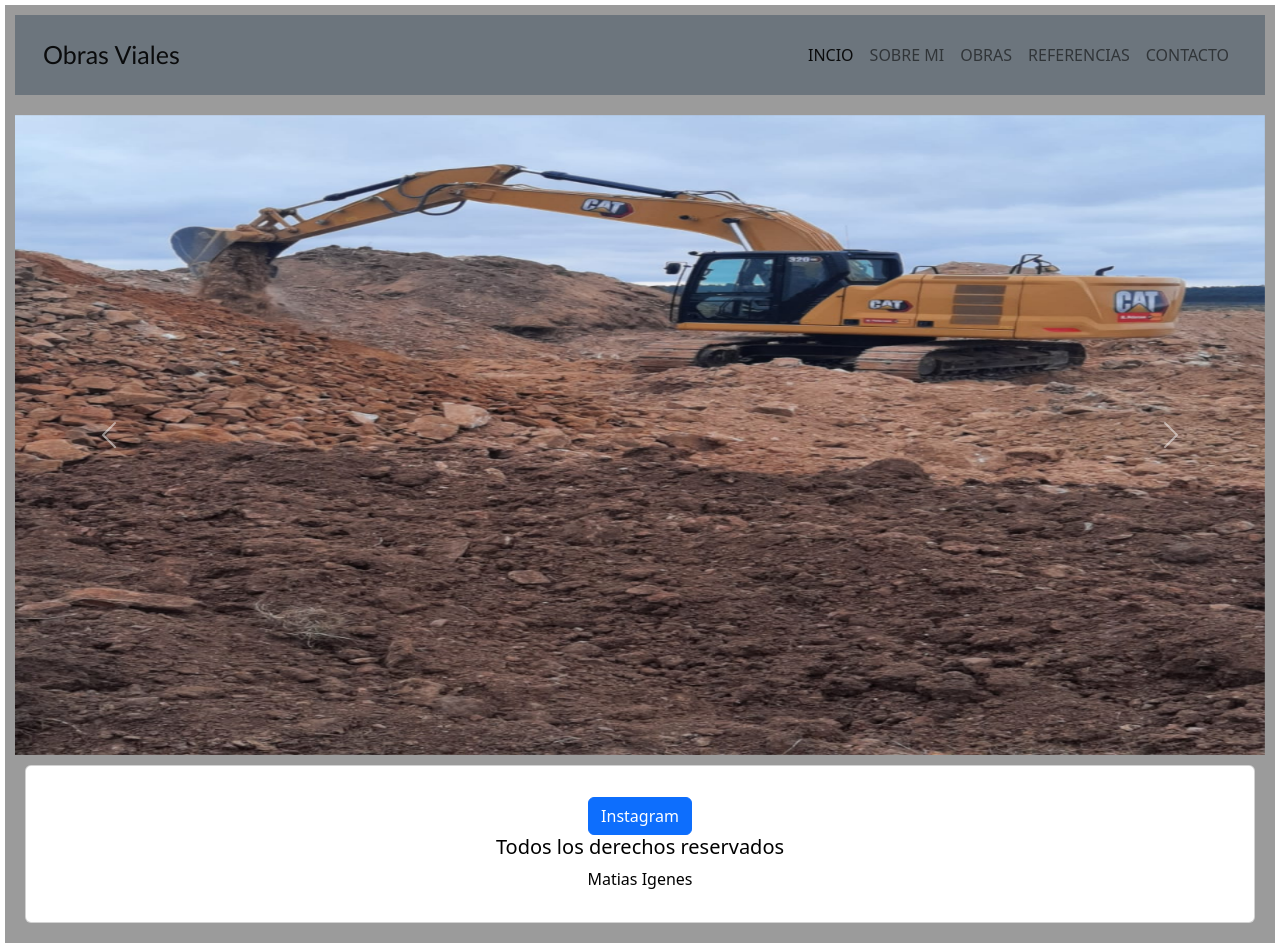
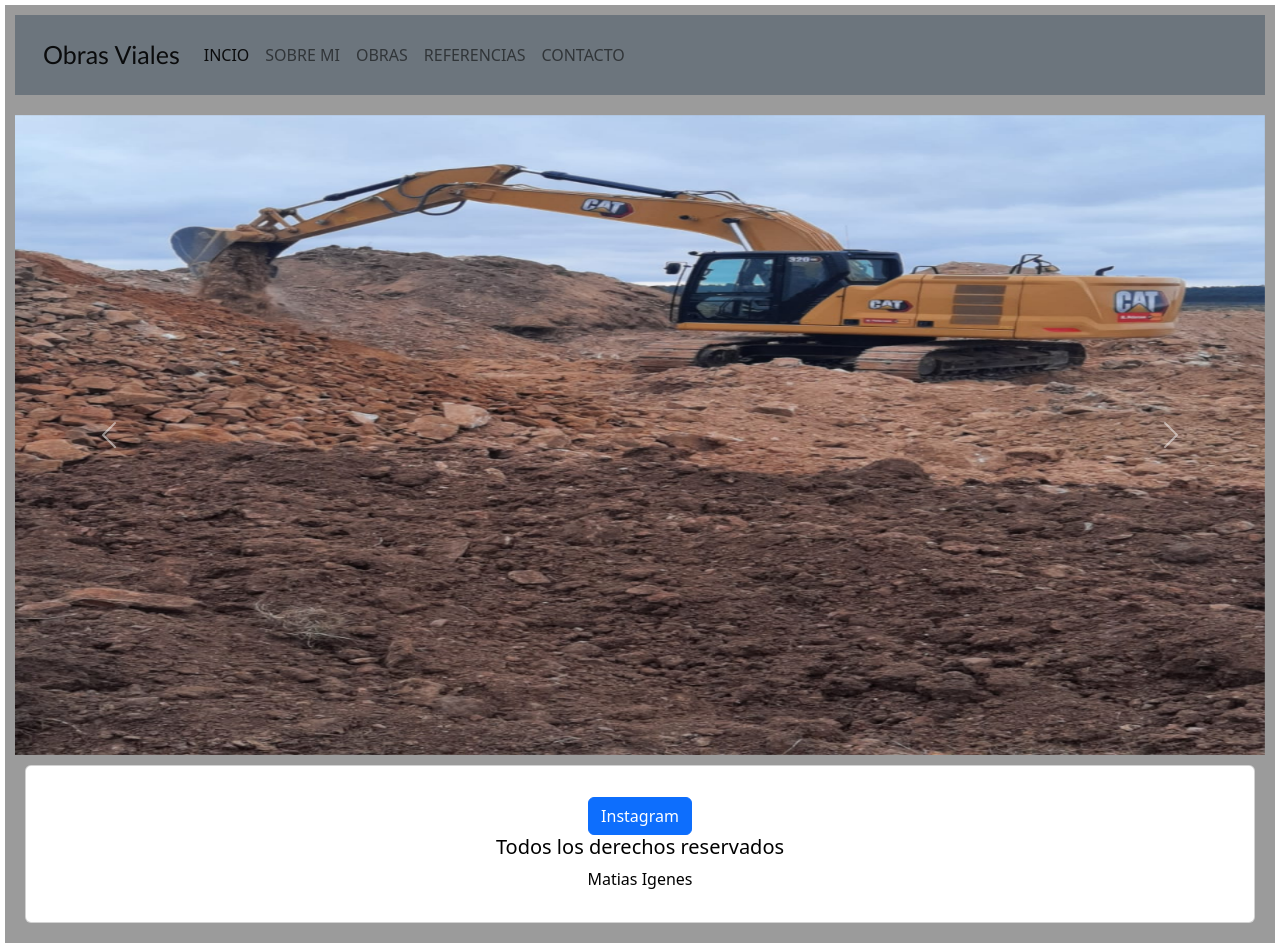
Before and after one commit to igenesmatias/desafio-09-matias-igenes, a plain HTML site: page index.html in a window 1280 px wide. Drawn offline with nearby package versions, Linux system fonts and the light colour scheme.

Commit message:
Update main.css

```diff
--- a/css/main.css
+++ b/css/main.css
@@ -7,11 +7,6 @@
 	outline: none;
 }
 
-#navbarNavAltMarkup {
-    display: flex !important;
-    flex-direction: row !important;
-    justify-content: flex-end !important;
-}
 .navbar-brand {
     font-family:'Trebuchet MS', 'Lucida Sans Unicode', 'Lucida Grande', 'Lucida Sans', Arial, sans-serif !important;
     font-size: 25px !important;
```
